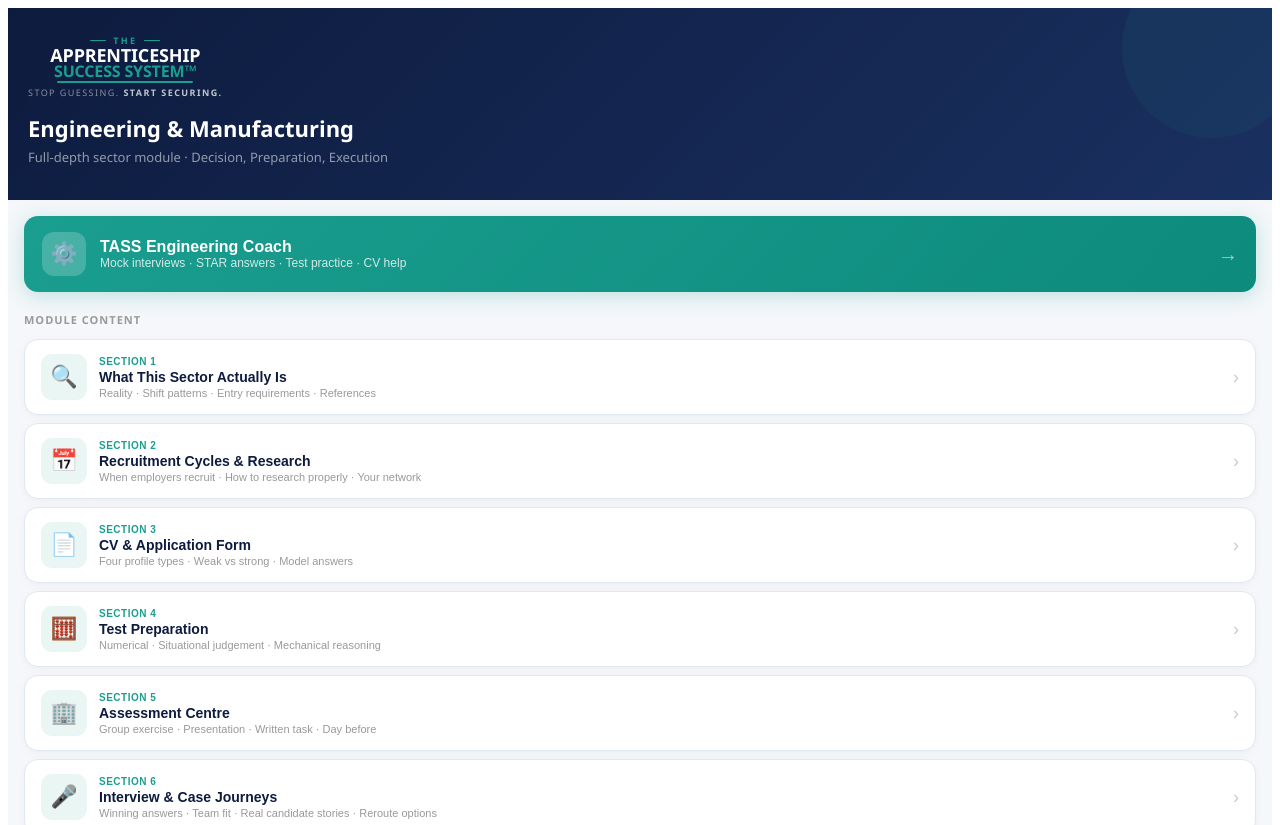
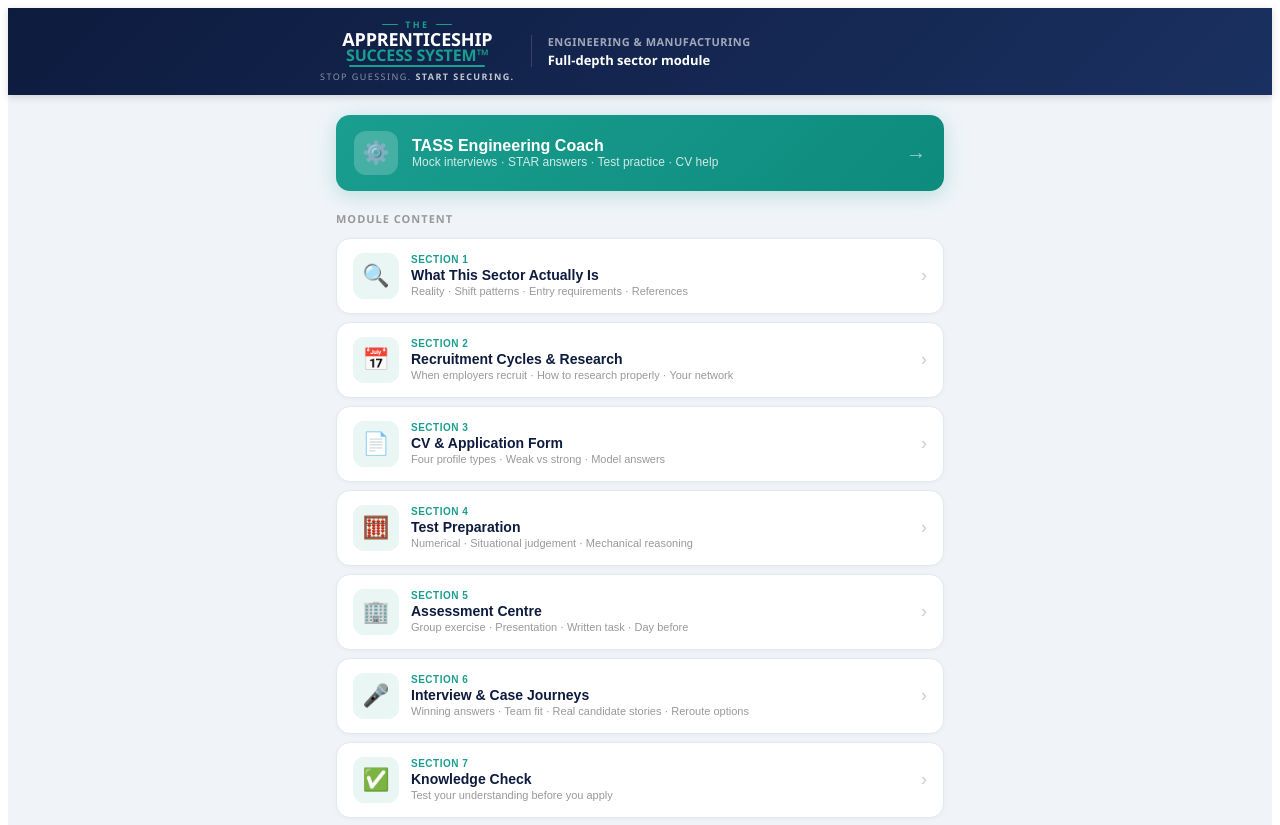
Before and after one commit to Shugbhoy/Tass-engineering, a React (Vite) app: page / in a window 1280 px wide. Shown: the top 825 px of the page. Built offline with nearby package versions, Linux system fonts and the light colour scheme.

Commit message:
Update App.jsx

```diff
--- a/src/App.jsx
+++ b/src/App.jsx
@@ -1165,7 +1165,7 @@
   if (screen === "quiz") {
     const qData = QUIZ[quiz.q];
     return (
-      <div style={{ fontFamily: "'Segoe UI', system-ui, sans-serif", background: "#F5F7FA", minHeight: "100vh" }}>
+      <div style={{ fontFamily: "'Segoe UI', system-ui, sans-serif", background: "#F0F4F8", minHeight: "100vh" }}>
         <style>{`* { box-sizing: border-box; } ::-webkit-scrollbar { width: 4px; } ::-webkit-scrollbar-track { background: #F5F7FA; } ::-webkit-scrollbar-thumb { background: #D1D9E6; border-radius: 4px; } @keyframes b{0%,80%,100%{transform:translateY(0)}40%{transform:translateY(-5px)}} button:focus, input:focus { outline: 2px solid #1A9E8F; outline-offset: 2px; }`}</style>
         <div style={{ background: `linear-gradient(135deg, ${N} 0%, #1A3060 100%)`, padding: "14px 20px", display: "flex", alignItems: "center", gap: 12 }}>
           <button onClick={() => { setScreen("home"); setQuiz({ q: 0, score: 0, answered: null, done: false }); }}
@@ -1174,7 +1174,7 @@
           <TASSLogo size="sm" theme="dark" />
           <div style={{ marginLeft: "auto", color: T, fontWeight: 800, fontSize: 16 }}>{quiz.score}/{QUIZ.length}</div>
         </div>
-        <div style={{ padding: "20px 16px", maxWidth: 600, margin: "0 auto" }}>
+        <div style={{ padding: "20px 16px", maxWidth: 640, margin: "0 auto" }}>
           {quiz.done ? (
             <div style={{ background: "#fff", borderRadius: 16, padding: 32, textAlign: "center", boxShadow: "0 4px 20px rgba(0,0,0,0.08)" }}>
               <div style={{ fontSize: 52, marginBottom: 16 }}>{quiz.score >= 6 ? "🏆" : quiz.score >= 4 ? "💪" : "📚"}</div>
@@ -1234,7 +1234,7 @@
   // ── AI Coach ──
   if (screen === "ai") {
     return (
-      <div style={{ fontFamily: "'Segoe UI', system-ui, sans-serif", background: "#F5F7FA", minHeight: "100vh", display: "flex", flexDirection: "column" }}>
+      <div style={{ fontFamily: "'Segoe UI', system-ui, sans-serif", background: "#F0F4F8", minHeight: "100vh", display: "flex", flexDirection: "column" }}>
         <style>{`* { box-sizing: border-box; } ::-webkit-scrollbar { width: 4px; } ::-webkit-scrollbar-track { background: #F5F7FA; } ::-webkit-scrollbar-thumb { background: #D1D9E6; border-radius: 4px; } @keyframes b{0%,80%,100%{transform:translateY(0)}40%{transform:translateY(-6px)}} button:focus, input:focus { outline: 2px solid #1A9E8F; outline-offset: 2px; }`}</style>
         <div style={{ background: `linear-gradient(135deg, ${N} 0%, #1A3060 100%)`, padding: "14px 20px", display: "flex", alignItems: "center", gap: 12 }}>
           <button onClick={() => setScreen("home")} style={{ background: "rgba(255,255,255,0.15)", border: "none", color: "#fff", borderRadius: 8, padding: "6px 12px", cursor: "pointer", fontSize: 14 }}>← Back</button>
@@ -1283,7 +1283,7 @@
     const mod = MODULES[modIdx];
     const sec = mod.sections[secIdx];
     return (
-      <div style={{ fontFamily: "'Segoe UI', system-ui, sans-serif", background: "#F5F7FA", minHeight: "100vh" }}>
+      <div style={{ fontFamily: "'Segoe UI', system-ui, sans-serif", background: "#F0F4F8", minHeight: "100vh" }}>
         <style>{`* { box-sizing: border-box; } ::-webkit-scrollbar { width: 4px; } ::-webkit-scrollbar-track { background: #F5F7FA; } ::-webkit-scrollbar-thumb { background: #D1D9E6; border-radius: 4px; } button:focus, input:focus, textarea:focus { outline: 2px solid #1A9E8F; outline-offset: 2px; }`}</style>
         <div style={{ background: `linear-gradient(135deg, ${N} 0%, #1A3060 100%)`, padding: "14px 20px", display: "flex", alignItems: "center", gap: 12 }}>
           <button onClick={() => { setScreen("home"); setSecIdx(0); }} style={{ background: "rgba(255,255,255,0.15)", border: "none", color: "#fff", borderRadius: 8, padding: "6px 12px", cursor: "pointer", fontSize: 14 }}>← Back</button>
@@ -1300,7 +1300,7 @@
             </button>
           ))}
         </div>
-        <div style={{ padding: "20px 16px", maxWidth: 720, margin: "0 auto" }}>
+        <div style={{ padding: "20px 16px", maxWidth: 640, margin: "0 auto" }}>
           <h2 style={{ color: N, fontSize: 19, fontWeight: 800, marginBottom: 4, lineHeight: 1.3 }}>{sec.heading}</h2>
           <div style={{ height: 3, width: 36, background: `linear-gradient(90deg, ${T}, #0D8B7D)`, borderRadius: 2, marginBottom: 18 }} />
           <RenderContent content={sec.content} mod={mod} setScreen={setScreen} />
@@ -1317,20 +1317,20 @@
 
   // ── Home ──
   return (
-    <div style={{ fontFamily: "'Segoe UI', system-ui, sans-serif", background: "#F5F7FA", minHeight: "100vh" }}>
-      <style>{`* { box-sizing: border-box; } ::-webkit-scrollbar { width: 4px; } ::-webkit-scrollbar-track { background: #F5F7FA; } ::-webkit-scrollbar-thumb { background: #D1D9E6; border-radius: 4px; } button:focus, input:focus { outline: 2px solid #1A9E8F; outline-offset: 2px; }`}</style>
-      <div style={{ background: `linear-gradient(135deg, ${N} 0%, #1A3060 100%)`, padding: "28px 20px 32px", position: "relative", overflow: "hidden" }}>
-        <div style={{ position: "absolute", top: -50, right: -30, width: 180, height: 180, borderRadius: "50%", background: "rgba(26,158,143,0.08)" }} />
-        <div style={{ position: "relative", display: "flex", flexDirection: "column", alignItems: "flex-start", gap: 16 }}>
+    <div style={{ fontFamily: "'Segoe UI', system-ui, sans-serif", background: "#F0F4F8", minHeight: "100vh" }}>
+      <style>{`* { box-sizing: border-box; } ::-webkit-scrollbar { width: 4px; } ::-webkit-scrollbar-track { background: #F0F4F8; } ::-webkit-scrollbar-thumb { background: #CBD5E1; border-radius: 4px; } button:focus, input:focus { outline: 2px solid #1A9E8F; outline-offset: 2px; }`}</style>
+      <div style={{ background: `linear-gradient(135deg, ${N} 0%, #1A3060 100%)`, padding: "12px 16px", position: "sticky", top: 0, zIndex: 100, boxShadow: "0 2px 8px rgba(0,0,0,0.15)" }}>
+        <div style={{ maxWidth: 640, margin: "0 auto", display: "flex", alignItems: "center", gap: 12 }}>
           <TASSLogo size="sm" theme="dark" />
-          <div>
-            <h1 style={{ color: "#fff", fontSize: 22, fontWeight: 900, lineHeight: 1.2, margin: "0 0 6px" }}>Engineering & Manufacturing</h1>
-            <p style={{ color: "rgba(255,255,255,0.55)", fontSize: 13, lineHeight: 1.65, margin: 0 }}>Full-depth sector module · Decision, Preparation, Execution</p>
+          <div style={{ width: 1, height: 32, background: "rgba(255,255,255,0.15)", margin: "0 4px" }} />
+          <div style={{ flex: 1 }}>
+            <div style={{ color: "rgba(255,255,255,0.6)", fontWeight: 700, fontSize: 11, textTransform: "uppercase", letterSpacing: 0.5 }}>Engineering & Manufacturing</div>
+            <div style={{ color: "#fff", fontSize: 13, fontWeight: 700, marginTop: 2 }}>Full-depth sector module</div>
           </div>
         </div>
       </div>
 
-      <div style={{ padding: "16px 16px 0" }}>
+      <div style={{ maxWidth: 640, margin: "0 auto", padding: "20px 16px 28px" }}>
         <button onClick={() => setScreen("ai")} style={{ width: "100%", background: `linear-gradient(135deg, ${T}, #0D8B7D)`, border: "none", borderRadius: 14, padding: "16px 18px", display: "flex", alignItems: "center", gap: 14, cursor: "pointer", boxShadow: `0 4px 20px ${T}40`, marginBottom: 20 }}>
           <div style={{ width: 44, height: 44, background: "rgba(255,255,255,0.2)", borderRadius: 12, display: "flex", alignItems: "center", justifyContent: "center", fontSize: 22, flexShrink: 0 }}>⚙️</div>
           <div style={{ textAlign: "left" }}>
@@ -1339,14 +1339,12 @@
           </div>
           <div style={{ marginLeft: "auto", color: "rgba(255,255,255,0.6)", fontSize: 20 }}>→</div>
         </button>
-      </div>
 
-      <div style={{ padding: "0 16px 28px" }}>
         <div style={{ fontSize: 11, color: "#999", fontWeight: 700, textTransform: "uppercase", letterSpacing: 1, marginBottom: 12 }}>Module content</div>
         <div style={{ display: "flex", flexDirection: "column", gap: 8 }}>
           {MODULES.map((mod, i) => (
             <button key={mod.id} onClick={() => { setModIdx(i); setSecIdx(0); setScreen("module"); }}
-              style={{ background: "#fff", border: "1px solid #E2E8F0", borderRadius: 14, padding: "14px 16px", display: "flex", alignItems: "center", gap: 12, cursor: "pointer", boxShadow: "0 2px 8px rgba(0,0,0,0.04)", textAlign: "left" }}>
+              style={{ background: "#fff", border: "1px solid #E2E8F0", borderRadius: 14, padding: "14px 16px", display: "flex", alignItems: "center", gap: 12, cursor: "pointer", boxShadow: "0 1px 4px rgba(0,0,0,0.04)", textAlign: "left" }}>
               <div style={{ width: 46, height: 46, background: T + "18", borderRadius: 11, display: "flex", alignItems: "center", justifyContent: "center", fontSize: 22, flexShrink: 0 }}>{mod.icon}</div>
               <div style={{ flex: 1 }}>
                 <div style={{ fontSize: 10, color: T, fontWeight: 700, textTransform: "uppercase", letterSpacing: 0.5, marginBottom: 2 }}>Section {mod.id}</div>
@@ -1357,10 +1355,10 @@
             </button>
           ))}
         </div>
-      </div>
 
-      <div style={{ textAlign: "center", padding: "4px 20px 28px", color: "#bbb", fontSize: 11 }}>
-        <strong style={{ color: T }}>The Apprenticeship Success System™</strong> · Engineering & Manufacturing · tass.scot
+        <div style={{ textAlign: "center", padding: "24px 0 8px", color: "#bbb", fontSize: 11 }}>
+          <strong style={{ color: T }}>The Apprenticeship Success System™</strong> · Engineering & Manufacturing · tass.scot
+        </div>
       </div>
     </div>
   );
```
